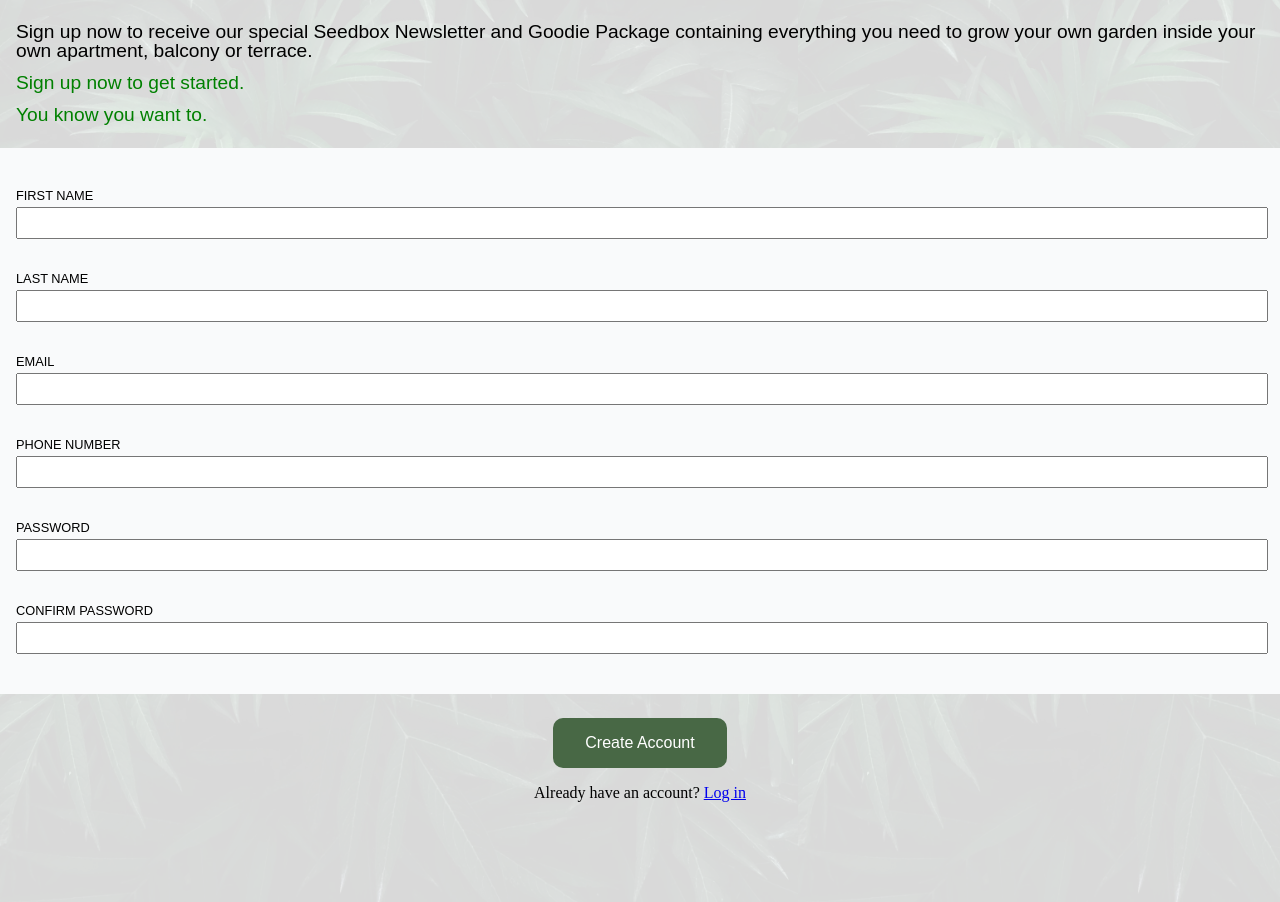
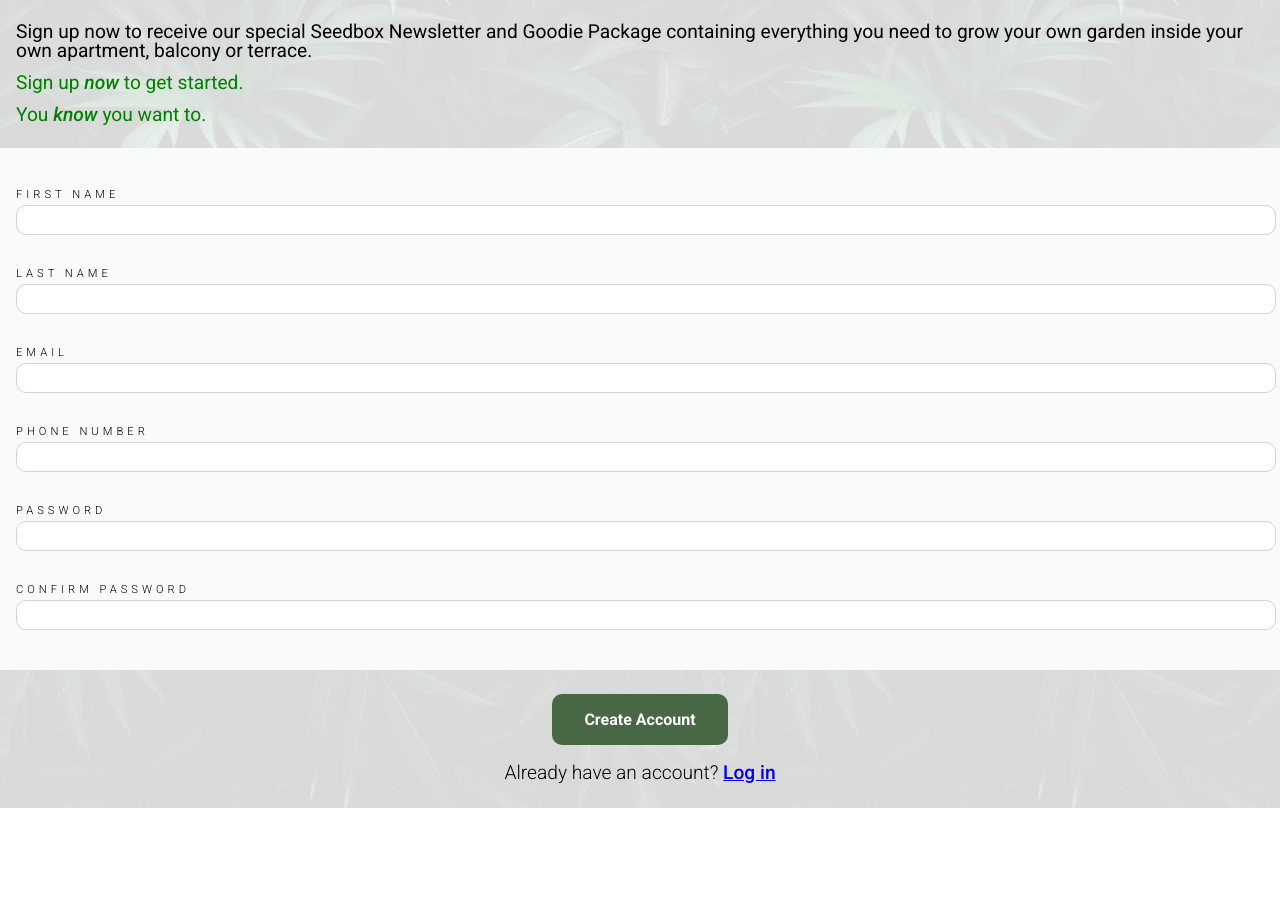
Before and after one commit to georgevictor90/odin-signup-form, a plain HTML site: page index.html in a window 1280 px wide. Shown: the part 162-1064 px from the top of the page. After the commit the page ends 970 px from the top, so only its background shows below. Drawn offline with Linux system fonts and the light colour scheme.

Commit message:
added fonts

```diff
--- a/index.html
+++ b/index.html
@@ -6,6 +6,9 @@
   <meta name="viewport" content="width=device-width, initial-scale=1.0">
   <title>Sign-up form</title>
   <link rel="stylesheet" href="styles.css">
+  <link rel="preconnect" href="https://fonts.googleapis.com">
+  <link rel="preconnect" href="https://fonts.gstatic.com" crossorigin>
+  <link href="https://fonts.googleapis.com/css2?family=Righteous&family=Roboto:ital,wght@0,300;0,400;0,500;0,700;1,500&display=swap" rel="stylesheet">
 </head>
 <body>
  <header>
--- a/styles.css
+++ b/styles.css
@@ -25,7 +25,7 @@ header {
 }
 
 .logo {
-  font-family: sans-serif;
+  font-family: 'Righteous', cursive;
   font-size: 3rem;
   color: #486845;
   text-shadow:1px 0 0 #E5E7EB,0 1px 0 #E5E7EB,-1px 0 0 #E5E7EB,0 -1px 0 #E5E7EB;
@@ -36,12 +36,26 @@ main {
   background-color: rgba(255, 255, 255, .85);
 }
 
+.intro,
+span,
+label,
+input,
+button,
+.form-submit {
+  font-family: 'Roboto', sans-serif;
+}
+
 .intro {
-  font-family: sans-serif;
   font-size: 1.2rem;
+  font-weight: 400;
   padding: 1.5rem 1rem;
   text-align: left;
   line-height: 1.2rem;
+}
+
+span {
+  font-weight: 300;
+  font-style: italic;
 }
 
 .intro>p:nth-child(n+2) {
@@ -61,15 +75,21 @@ input {
 }
 
 label {
-  font-family: sans-serif;
-  font-size: .8rem;
+  font-weight: 300;
+  letter-spacing: 4px;
+  font-size: .7rem;
   margin-top: 2rem;
 }
 
 input {
+  font-weight: 400;
+  font-size: 20px;
   margin-top: .2rem;
   height: 1.8rem;
   width: 100%;
+  border-radius: 10px;
+  border: 1px solid lightgray;
+  padding-left: 10px;
 }
 
 input:last-child {
@@ -77,20 +97,29 @@ input:last-child {
 }
 
 .form-submit {
-  height: 20vh;
   display: flex;
   flex-direction: column;
   justify-content: start;
   align-items: center;
   padding: 1.5rem;
   gap: 1rem;
+  font-size: 1.2rem;
 }
 
 button {
   background-color: #486845;
   color: #fff;
   font-size: 1rem;
+  font-weight: 700;
   padding: 1rem 2rem;
   border: none;
   border-radius: 10px;
 }
+
+.form-submit>p {
+  font-weight: 300;
+}
+
+a {
+  font-weight: 500;
+}
```
